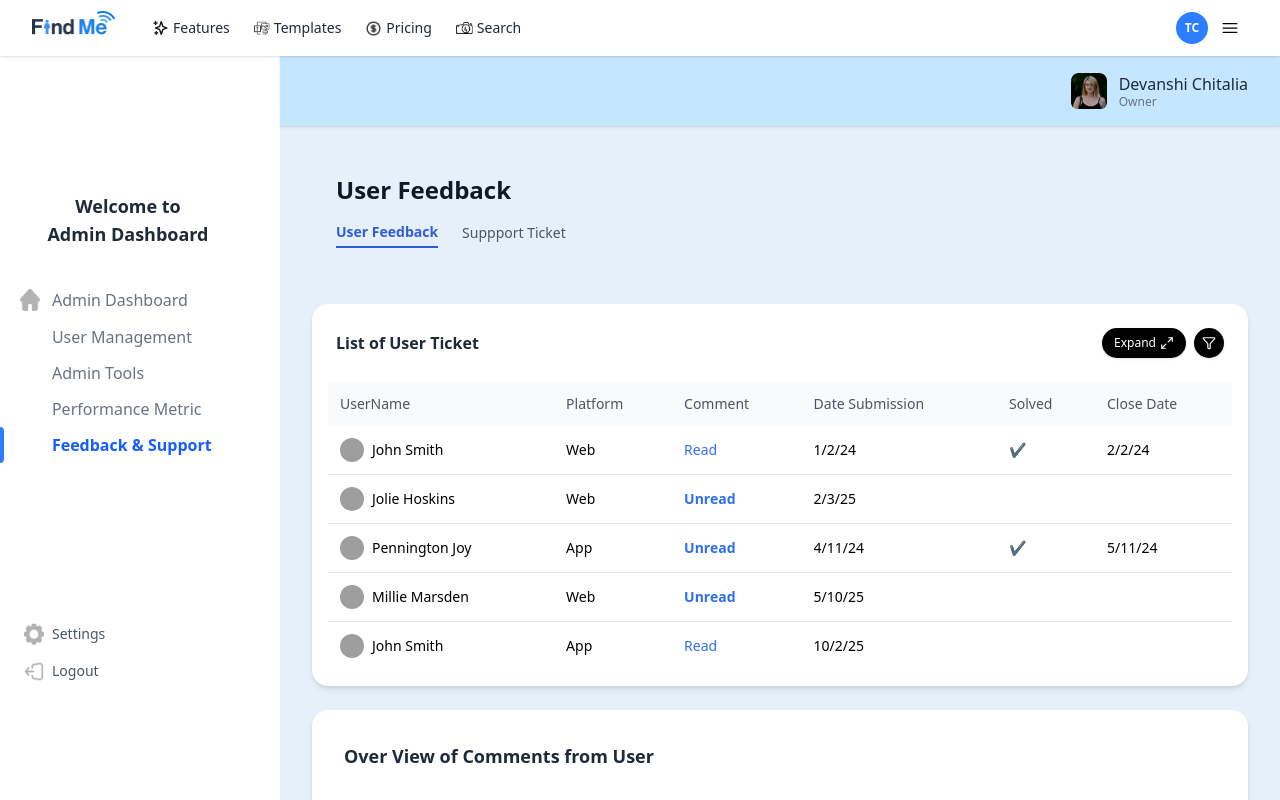
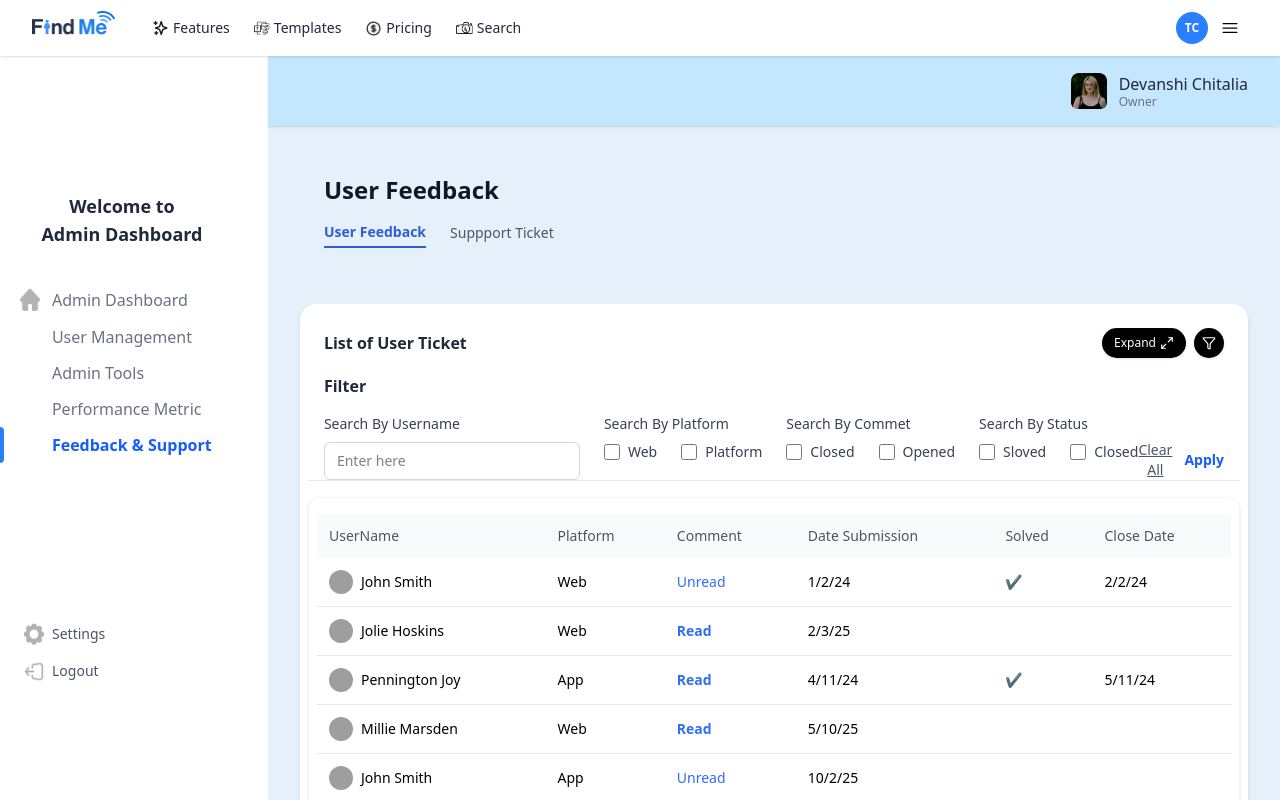
Before and after one commit to venkatesh2100/findme, a Next.js app: page /feedback in a window 1280 px wide. Both pictures are taken after a click on the button 1209 px from the left and 343 px from the top of the page. Shown: the top 800 px of the page. Built offline with nearby package versions, Linux system fonts and the light colour scheme; grey boxes are pictures that could not be loaded.

Commit message:
UserFeeback Filer

```diff
--- /dev/null
+++ b/src/componets/feedback/feedback/allFeeback.tsx
@@ -0,0 +1,77 @@
+interface Feedback {
+  id: number;
+  name: string;
+  avatar: string;
+  platform: string;
+  comment: string;
+  isRead: boolean;
+  dateSubmission: string;
+  solved: boolean;
+  closeDate: string;
+}
+
+export default function AllFeebacks({
+  isMaximized,
+  onTicketSelect,
+  tickets,
+}: {
+  isMaximized: boolean;
+  onTicketSelect: (ticket: Feedback) => void;
+  tickets: Feedback[];
+}) {
+  const displayFeedbacks = isMaximized ? tickets : tickets.slice(0, 5);
+
+  return (
+    <div className="overflow-x-auto mt-4 rounded-xl border border-gray-100 shadow-sm">
+      <div className="overflow-x-auto  mt-2 p-2">
+        <table className="w-full text-sm">
+          <thead className="bg-[#F9FAFB] text-gray-600">
+            <tr>
+              <th className="p-3 text-left font-medium">UserName</th>
+              <th className="p-3 text-left font-medium">Platform</th>
+              <th className="p-3 text-left font-medium">Comment</th>
+              <th className="p-3 text-left font-medium">Date Submission</th>
+              <th className="p-3 text-left font-medium">Solved</th>
+              <th className="p-3 text-left font-medium">Close Date</th>
+            </tr>
+          </thead>
+          <tbody className="divide-y divide-gray-200">
+            {displayFeedbacks.length > 0 ? (
+              displayFeedbacks.map((feedback) => (
+                <tr
+                onClick={() => onTicketSelect(feedback)}
+                key={feedback.id} className="hover:bg-gray-50">
+                  <td className="p-3 flex items-center gap-2">
+                    <img
+                      src={feedback.avatar}
+                      alt=""
+                      className="w-6 h-6 rounded-full"
+                    />
+                    {feedback.name}
+                  </td>
+                  <td className="p-3">{feedback.platform}</td>
+                  <td
+                    className={`p-3 text-[#2E6FF2] cursor-pointer ${
+                      !feedback.isRead ? "font-semibold" : ""
+                    }`}
+                  >
+                    {!feedback.isRead ? ("Read") : ("Unread")}
+                  </td>
+                  <td className="p-3">{feedback.dateSubmission}</td>
+                  <td className="p-3">{feedback.solved ? "✔" : ""}</td>
+                  <td className="p-3">{feedback.closeDate}</td>
+                </tr>
+              ))
+            ) : (
+              <tr>
+                <td colSpan={8} className="px-4 py-8 text-center text-gray-500">
+                  No tickets found matching your filters
+                </td>
+              </tr>
+            )}
+          </tbody>
+        </table>
+      </div>
+    </div>
+  );
+}
--- /dev/null
+++ b/src/componets/feedback/feedback/feebackFilter.tsx
@@ -0,0 +1,146 @@
+interface Filters {
+  userName: string;
+  platform: string[];
+  commet: string[];
+  status: string[];
+}
+export default function FeedbackFilter({
+  filters,
+  onFilterChange,
+  onApply,
+  onClear,
+}: {
+  filters: Filters;
+  onFilterChange: (filters: Filters) => void;
+  onApply: () => void;
+  onClear: () => void;
+}) {
+  const handleStatusChange = (status: string, checked: boolean) => {
+    const newStatus = checked
+      ? [...filters.status, status]
+      : filters.status.filter((s) => s !== status);
+
+    onFilterChange({ ...filters, status: newStatus });
+  };
+
+  return (
+    <div className="md-2 px-4 border-b border-gray-200">
+      <div className="font-semibold text-gray-800 mb-4">Filter</div>
+      <div className="flex justify-between items-end">
+        <div className="flex gap-6">
+          <div>
+            <p className="text-sm font-medium text-gray-700 mb-2">
+              Search By Username
+            </p>
+            <input
+              type="text"
+              placeholder="Enter here"
+              value={filters.userName}
+              onChange={(e) =>
+                onFilterChange({ ...filters, userName: e.target.value })
+              }
+              className="border border-gray-300 px-3 py-2 rounded-md text-sm w-64 focus:outline-none focus:ring-2 focus:ring-blue-500"
+            />
+          </div>
+          <div>
+            <p className="text-sm font-medium text-gray-700 mb-2">
+              Search By Platform
+            </p>
+            <div className="flex gap-6">
+              <label className="flex items-center gap-2 cursor-pointer">
+                <input
+                  type="checkbox"
+                  checked={filters.status.includes("Web")}
+                  onChange={(e) => handleStatusChange("Web", e.target.checked)}
+                  className="w-4 h-4 rounded border-gray-300 cursor-pointer"
+                />
+                <span className="text-sm text-gray-700">Web</span>
+              </label>
+              <label className="flex items-center gap-2 cursor-pointer">
+                <input
+                  type="checkbox"
+                  checked={filters.status.includes("Platform")}
+                  onChange={(e) =>
+                    handleStatusChange("Platform", e.target.checked)
+                  }
+                  className="w-4 h-4 rounded border-gray-300 cursor-pointer"
+                />
+                <span className="text-sm text-gray-700">Platform</span>
+              </label>
+            </div>
+          </div>
+          <div>
+            <p className="text-sm font-medium text-gray-700 mb-2">
+              Search By Commet
+            </p>
+            <div className="flex gap-6">
+              <label className="flex items-center gap-2 cursor-pointer">
+                <input
+                  type="checkbox"
+                  checked={filters.status.includes("Closed")}
+                  onChange={(e) =>
+                    handleStatusChange("Closed", e.target.checked)
+                  }
+                  className="w-4 h-4 rounded border-gray-300 cursor-pointer"
+                />
+                <span className="text-sm text-gray-700">Closed</span>
+              </label>
+              <label className="flex items-center gap-2 cursor-pointer">
+                <input
+                  type="checkbox"
+                  checked={filters.status.includes("Open")}
+                  onChange={(e) => handleStatusChange("Open", e.target.checked)}
+                  className="w-4 h-4 rounded border-gray-300 cursor-pointer"
+                />
+                <span className="text-sm text-gray-700">Opened</span>
+              </label>
+            </div>
+          </div>{" "}
+          <div>
+            <p className="text-sm font-medium text-gray-700 mb-2">
+              Search By Status
+            </p>
+            <div className="flex gap-6">
+              <label className="flex items-center gap-2 cursor-pointer">
+                <input
+                  type="checkbox"
+                  checked={filters.status.includes("Sloved")}
+                  onChange={(e) =>
+                    handleStatusChange("Sloved", e.target.checked)
+                  }
+                  className="w-4 h-4 rounded border-gray-300 cursor-pointer"
+                />
+                <span className="text-sm text-gray-700">Sloved</span>
+              </label>
+              <label className="flex items-center gap-2 cursor-pointer">
+                <input
+                  type="checkbox"
+                  checked={filters.status.includes("Unsloved")}
+                  onChange={(e) =>
+                    handleStatusChange("Unsloved", e.target.checked)
+                  }
+                  className="w-4 h-4 rounded border-gray-300 cursor-pointer"
+                />
+                <span className="text-sm text-gray-700">Closed</span>
+              </label>
+            </div>
+          </div>
+        </div>
+        <div className="flex gap-3">
+          <button
+            onClick={onClear}
+            className="text-sm text-gray-600 hover:text-gray-800 underline font-medium transition"
+          >
+            Clear All
+          </button>
+          <button
+            onClick={onApply}
+            className="text-sm text-blue-600 hover:text-blue-800 font-semibold transition"
+          >
+            Apply
+          </button>
+        </div>
+      </div>
+    </div>
+  );
+}
--- a/src/componets/feedback/supportTicket/ticketFilter.tsx
+++ b/src/componets/feedback/supportTicket/ticketFilter.tsx
@@ -4,7 +4,6 @@ interface Filters {
   status: string[];
 }
 
-// TicketFilter Component
 export default function TicketFilter({
   filters,
   onFilterChange,
--- a/src/componets/feedback/userFeedback.tsx
+++ b/src/componets/feedback/userFeedback.tsx
@@ -1,16 +1,34 @@
 import { Minimize2, Maximize2, Filter } from "lucide-react";
-import { useState } from "react";
+import FeedbackFilter from "./feedback/feebackFilter";
+import AllFeebacks from "./feedback/allFeeback";
+import { useState, useMemo } from "react";
+interface Feedback {
+  id: number;
+  name: string;
+  avatar: string;
+  platform: string;
+  comment: string;
+  isRead: boolean;
+  dateSubmission: string;
+  solved: boolean;
+  closeDate: string;
+}
+
+interface Filters {
+  userName: string;
+  platform: string[];
+  commet: string[];
+  status: string[];
+}
 
 export default function UserFeedback() {
-  const [isMaximized, setIsMaximized] = useState(false);
-
-  const feedbacks = [
+  const feedbacks: Feedback[] = [
     {
       id: 1,
       name: "John Smith",
       avatar: "https://i.pravatar.cc/40?img=1",
       platform: "Web",
-      comment: "Read",
+      comment: "Hi I'm Venky",
       isRead: true,
       dateSubmission: "1/2/24",
       solved: true,
@@ -21,7 +39,7 @@ export default function UserFeedback() {
       name: "Jolie Hoskins",
       avatar: "https://i.pravatar.cc/40?img=2",
       platform: "Web",
-      comment: "Unread",
+      comment: "Hi I'm Venky",
       isRead: false,
       dateSubmission: "2/3/25",
       solved: false,
@@ -32,7 +50,7 @@ export default function UserFeedback() {
       name: "Pennington Joy",
       avatar: "https://i.pravatar.cc/40?img=3",
       platform: "App",
-      comment: "Unread",
+      comment: "Hi I'm Venky",
       isRead: false,
       dateSubmission: "4/11/24",
       solved: true,
@@ -43,7 +61,7 @@ export default function UserFeedback() {
       name: "Millie Marsden",
       avatar: "https://i.pravatar.cc/40?img=4",
       platform: "Web",
-      comment: "Unread",
+      comment: "Hi I'm Venky",
       isRead: false,
       dateSubmission: "5/10/25",
       solved: false,
@@ -54,7 +72,7 @@ export default function UserFeedback() {
       name: "John Smith",
       avatar: "https://i.pravatar.cc/40?img=5",
       platform: "App",
-      comment: "Read",
+      comment: "Hi I'm Venky",
       isRead: true,
       dateSubmission: "10/2/25",
       solved: false,
@@ -65,7 +83,7 @@ export default function UserFeedback() {
       name: "Sarah Connor",
       avatar: "https://i.pravatar.cc/40?img=6",
       platform: "Web",
-      comment: "Unread",
+      comment: "Hi I'm Venky",
       isRead: false,
       dateSubmission: "15/3/25",
       solved: true,
@@ -76,7 +94,7 @@ export default function UserFeedback() {
       name: "Mike Johnson",
       avatar: "https://i.pravatar.cc/40?img=7",
       platform: "App",
-      comment: "Read",
+      comment: "Hi I'm Venky",
       isRead: true,
       dateSubmission: "20/4/25",
       solved: false,
@@ -87,7 +105,7 @@ export default function UserFeedback() {
       name: "Lisa Anderson",
       avatar: "https://i.pravatar.cc/40?img=8",
       platform: "Web",
-      comment: "Unread",
+      comment: "Hi I'm Venky",
       isRead: false,
       dateSubmission: "25/5/25",
       solved: true,
@@ -98,7 +116,7 @@ export default function UserFeedback() {
       name: "David Brown",
       avatar: "https://i.pravatar.cc/40?img=9",
       platform: "App",
-      comment: "Read",
+      comment: "Hi I'm Venky",
       isRead: true,
       dateSubmission: "1/6/25",
       solved: false,
@@ -109,7 +127,7 @@ export default function UserFeedback() {
       name: "Emma Wilson",
       avatar: "https://i.pravatar.cc/40?img=10",
       platform: "Web",
-      comment: "Unread",
+      comment: "Hi I'm Venky",
       isRead: false,
       dateSubmission: "5/7/25",
       solved: true,
@@ -117,12 +135,72 @@ export default function UserFeedback() {
     },
   ];
 
-  const displayFeedbacks = isMaximized ? feedbacks : feedbacks.slice(0, 5);
+  const [isMaximized, setIsMaximized] = useState(false);
+  const [selectedTicket, setSelectedTicket] = useState<Feedback | null>(null);
+  const [isFilterOpen, setIsFilterOpen] = useState(false);
+  const [filters, setFilters] = useState<Filters>({
+    userName: "",
+    platform: [],
+    commet: [],
+    status: [],
+  });
+
+  const [appliedFilters, setAppliedFilters] = useState<Filters>({
+    userName: "",
+    platform: [],
+    commet: [],
+    status: [],
+  });
+
+  const handleTicketSelect = (Ticket: Feedback) => {
+    setSelectedTicket(Ticket);
+  };
+
+  const handleApplyFilters = () => {
+    setAppliedFilters({ ...filters });
+  };
+
+  const handleClearFilters = () => {
+    const emptyFilters: Filters = {
+      userName: "",
+      platform: [],
+      commet: [],
+      status: [],
+    };
+    setFilters(emptyFilters);
+    setAppliedFilters(emptyFilters);
+  };
+
+  const filteredTickets = useMemo(() => {
+    return feedbacks.filter((ticket) => {
+      const matchesUserName =
+        appliedFilters.userName === "" ||
+        ticket.name
+          .toLowerCase()
+          .includes(appliedFilters.userName.toLowerCase());
+      const matchesPlatform =
+        appliedFilters.platform.length === 0 ||
+        appliedFilters.platform.includes(ticket.platform);
+      const matchesComment =
+        appliedFilters.commet.length === 0 ||
+        appliedFilters.commet.includes("Read")  ||
+        appliedFilters.commet.includes("Unread");
+      const matchesStatus =
+        appliedFilters.status.length === 0 ||
+        (appliedFilters.status.includes("Solved") && ticket.solved) ||
+        (appliedFilters.status.includes("Unsolved") && !ticket.solved);
+
+      return (
+        matchesUserName && matchesPlatform && matchesComment && matchesStatus
+      );
+    });
+  }, [appliedFilters, feedbacks]);
+
 
   return (
     <div>
       <div className="bg-white shadow-md rounded-2xl overflow-hidden p-2">
-        <div className="p-4 flex justify-between items-center">
+        <div className="p-4 flex   justify-between items-center">
           <h2 className="font-semibold text-gray-800">List of User Ticket</h2>
           <div className="flex gap-2">
             <button
@@ -132,53 +210,30 @@ export default function UserFeedback() {
               <span>{isMaximized ? "Minimize" : "Expand"}</span>
               {isMaximized ? <Minimize2 size={14} /> : <Maximize2 size={14} />}
             </button>
-            <button className="bg-black text-white p-2 rounded-full shadow-sm hover:bg-gray-800 transition">
+            <button
+              onClick={() => setIsFilterOpen(!isFilterOpen)}
+              className="bg-black text-white p-2 rounded-full shadow-sm hover:bg-gray-800 transition"
+            >
               <Filter size={14} />
             </button>
           </div>
         </div>
+        {isFilterOpen && (
+          <FeedbackFilter
+            filters={filters}
+            onFilterChange={setFilters}
+            onApply={handleApplyFilters}
+            onClear={handleClearFilters}
+          />
+        )}
+           <AllFeebacks
+            isMaximized={isMaximized}
+            onTicketSelect={handleTicketSelect}
+            tickets={filteredTickets}
+          />
 
-        <div className="overflow-x-auto p-2">
-          <table className="w-full text-sm">
-            <thead className="bg-[#F9FAFB] text-gray-600">
-              <tr>
-                <th className="p-3 text-left font-medium">UserName</th>
-                <th className="p-3 text-left font-medium">Platform</th>
-                <th className="p-3 text-left font-medium">Comment</th>
-                <th className="p-3 text-left font-medium">Date Submission</th>
-                <th className="p-3 text-left font-medium">Solved</th>
-                <th className="p-3 text-left font-medium">Close Date</th>
-              </tr>
-            </thead>
-            <tbody className="divide-y divide-gray-200">
-              {displayFeedbacks.map((feedback) => (
-                <tr key={feedback.id} className="hover:bg-gray-50">
-                  <td className="p-3 flex items-center gap-2">
-                    <img
-                      src={feedback.avatar}
-                      alt=""
-                      className="w-6 h-6 rounded-full"
-                    />
-                    {feedback.name}
-                  </td>
-                  <td className="p-3">{feedback.platform}</td>
-                  <td
-                    className={`p-3 text-[#2E6FF2] cursor-pointer ${
-                      !feedback.isRead ? "font-semibold" : ""
-                    }`}
-                  >
-                    {feedback.comment}
-                  </td>
-                  <td className="p-3">{feedback.dateSubmission}</td>
-                  <td className="p-3">{feedback.solved ? "✔" : ""}</td>
-                  <td className="p-3">{feedback.closeDate}</td>
-                </tr>
-              ))}
-            </tbody>
-          </table>
-        </div>
+
       </div>
-
 
       {!isMaximized && (
         <>
```
